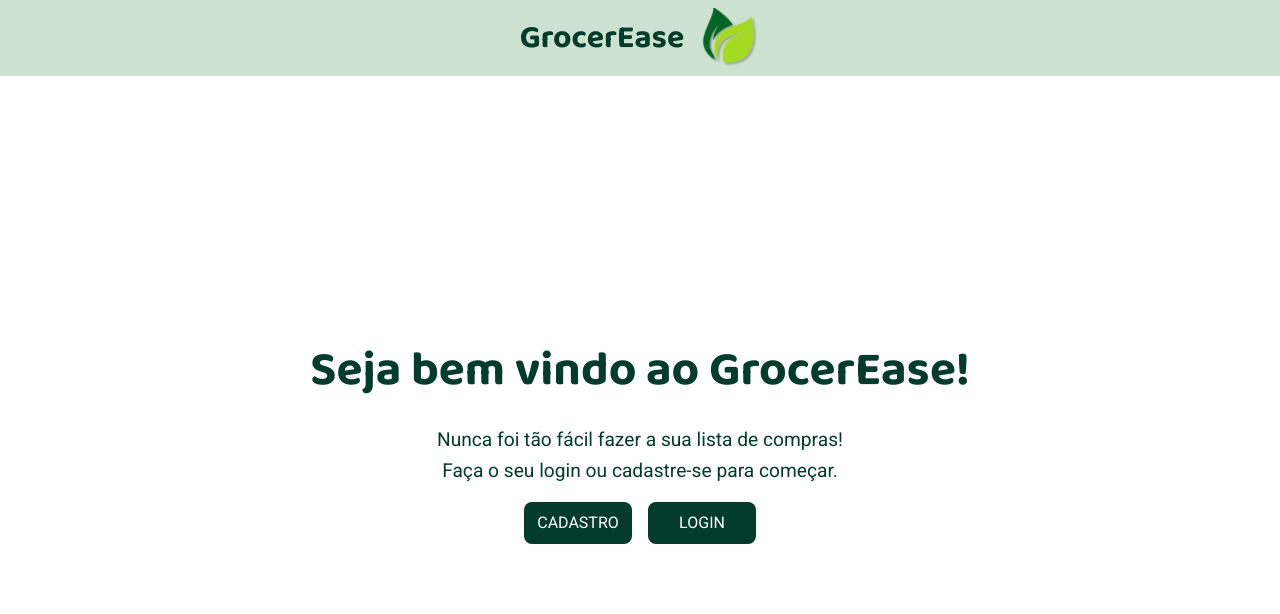
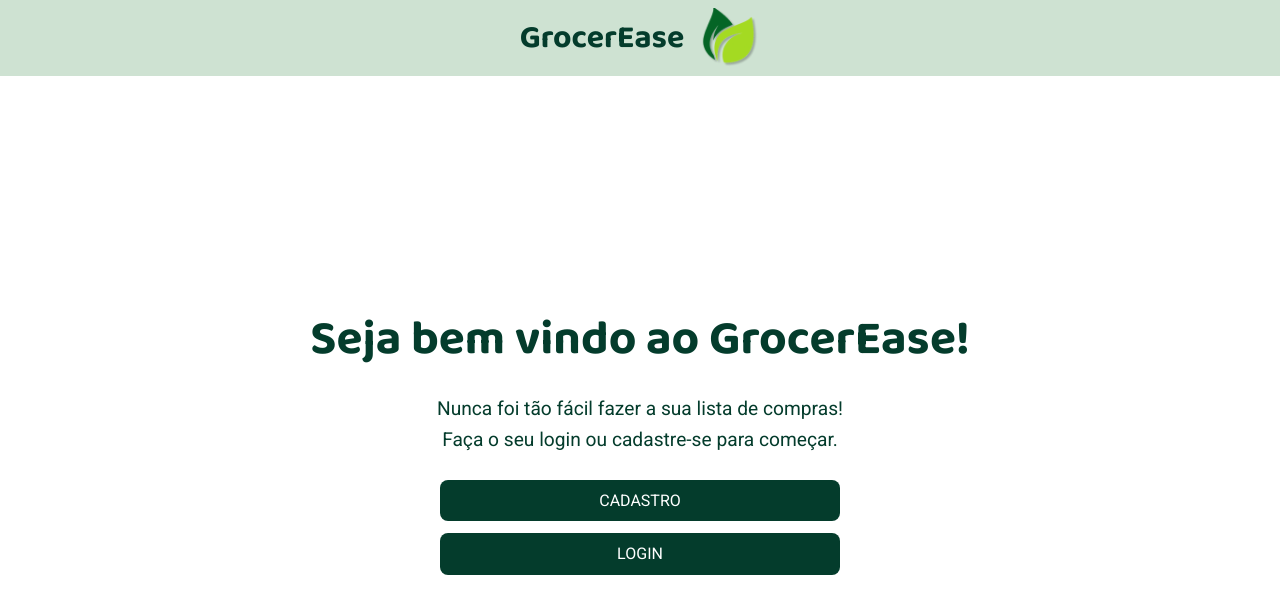
Before and after one commit to JoseMVasconcelos/GrocerEaseProject, a React (Vite) app in the folder client/: page / in a window 1280 px wide. Shown: the top 614 px of the page. Built offline with nearby package versions, Linux system fonts and the light colour scheme.

Commit message:
changed buttons in home page

```diff
--- a/client/src/pages/Home/Home.module.css
+++ b/client/src/pages/Home/Home.module.css
@@ -21,10 +21,11 @@
 }
 
 .buttons {
+  margin-top: 0.5rem;
   display: flex;
-  gap: 1rem;
+  flex-direction: column;
   align-items: center;
-  justify-content: center;
+  gap: 0.75rem;
 }
 
 .buttons a {
@@ -33,7 +34,7 @@
   text-align: center;
   border-radius: 8px;
   padding: 0.5rem 0.75rem;
-  width: 6.75rem;
+  width: 25rem;
 
   background-color: var(--green-400);
   color: var(--white);
```
